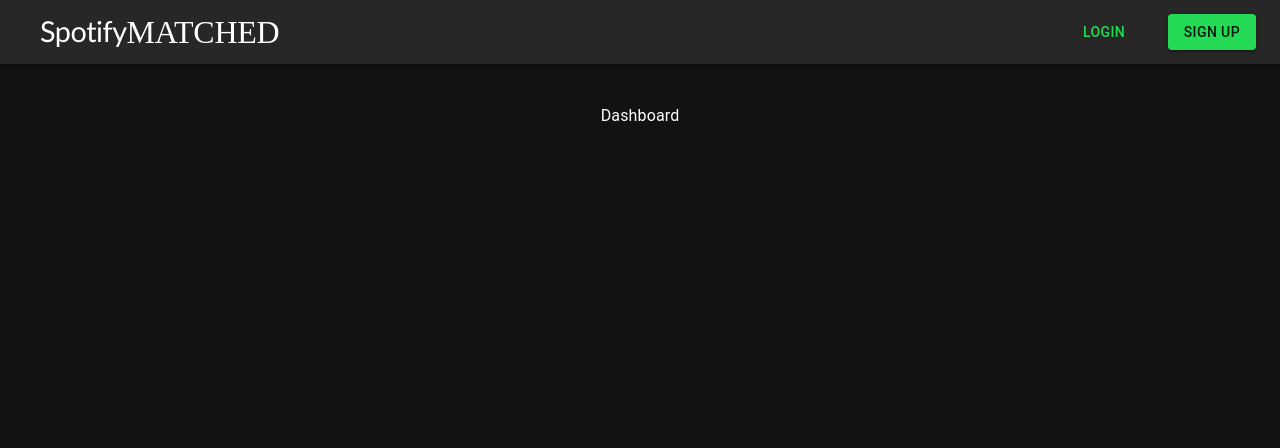
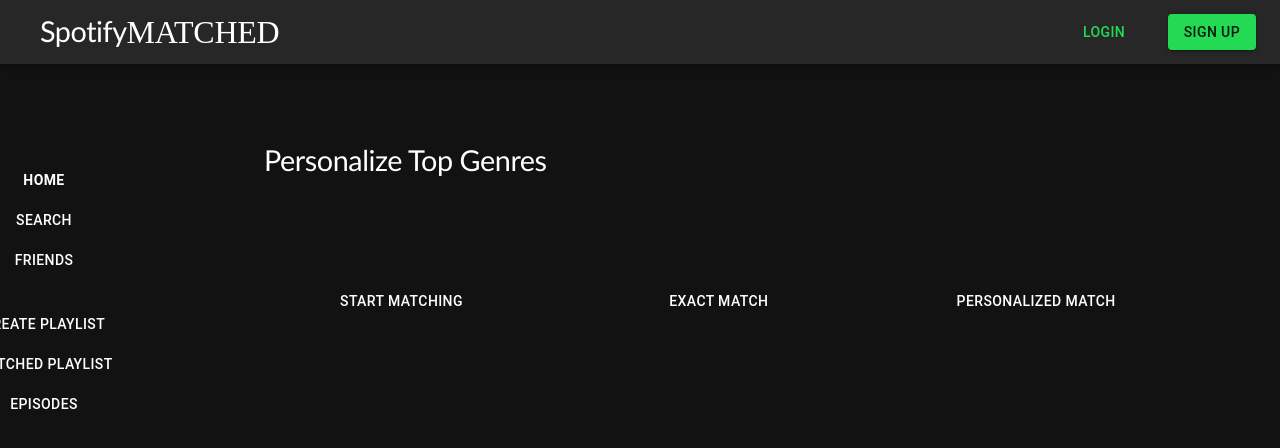
Before and after one commit to lyraphix/spotify-matched, a Next.js app: page / in a window 1280 px wide. Shown: the top 448 px of the page. Built offline with nearby package versions, Linux system fonts and the light colour scheme.

Commit message:
dashboard

```diff
--- a/src/pages/index.js
+++ b/src/pages/index.js
@@ -43,17 +43,150 @@
                </AppBar>
          </Box>
         <Box
-             sx={{
-               margin: 8,
-               display: 'flex',
-               flexDirection: 'column',
-               alignItems: 'center',
+          sx={{
+            mt: 20,
+            ml: -15,
+          }}>
 
-               // backgroundColor: 'primary.light',
-             }}>
-        <Box sx={{mt:5}}>
-          Dashboard
+          <Grid
+            container
+            direction="column"
+            justifyContent="space-evenly"
+          >
+
+            <Grid item xs={4}>
+              <Button
+                style={{ minWidth: '200px', minHeight: '40px' }}
+                variant="text"
+                size="medium"
+                sx={{ color: 'white', fontWeight: 'bold' }}
+                href="/posts/first-post"
+              >
+                Home
+              </Button>
+            </Grid>
+            <Grid item xs={4}>
+              <Button
+                style={{ minWidth: '200px', minHeight: '40px' }}
+                variant="text"
+                size="medium"
+                sx={{ flexGrow: 1, color: 'white' }}
+                href="/posts/first-post"
+              >
+                Search
+              </Button>
+            </Grid>
+            <Grid item xs={4}>
+              <Button
+                style={{ minWidth: '200px', minHeight: '40px' }}
+                variant="text"
+                size="medium"
+                sx={{ flexGrow: 1, color: 'white' }}
+                href="/posts/first-post"
+              >
+                Friends
+              </Button>
+            </Grid>
+            <Grid item xs={4}>
+              <Button
+                style={{ minWidth: '200px', minHeight: '40px' }}
+                variant="text"
+                size="medium"
+                sx={{ mt: 3, color: 'white' }}
+                href="/posts/first-post"
+              >
+                Create Playlist
+              </Button>
+            </Grid>
+            <Grid item xs={4}>
+              <Button
+                style={{ minWidth: '200px', minHeight: '40px' }}
+                variant="text"
+                size="medium"
+                sx={{ flexGrow: 1, color: 'white' }}
+                href="/posts/first-post"
+              >
+                Matched Playlist
+              </Button>
+            </Grid>
+            <Grid item xs={4}>
+              <Button
+                style={{ minWidth: '200px', minHeight: '40px' }}
+                variant="text"
+                size="medium"
+                sx={{ flexGrow: 1, color: 'white' }}
+                href="/posts/first-post"
+              >
+                Episodes
+              </Button>
+            </Grid>
+          </Grid>
+
         </Box>
+
+        <Box>
+          <Box
+            sx={{
+              mt: -35,
+              ml: 25,
+
+            }}>
+            <Typography variant="h1">
+              Personalize Top Genres
+            </Typography>
+          </Box>
+          <Box
+            sx={{
+              mt: 0,
+              ml: 25,
+
+            }}>
+            <Grid
+              container
+              direction="row"
+              justifyContent="space-evenly"
+              alignItems="flex-start"
+            >
+
+              <Grid item xs={4}>
+                <Button
+                  style={{ minWidth: '275px', minHeight: '200px' }}
+                  variant="text"
+                  size="medium"
+                  sx={{ mt: 3, color: 'white' }}
+                  href="/posts/first-post"
+                >
+                  Start Matching
+                </Button>
+              </Grid>
+
+              <Grid item xs={4}>
+                <Button
+                  style={{ minWidth: '275px', minHeight: '200px' }}
+                  variant="text"
+                  size="medium"
+                  sx={{ mt: 3, color: 'white' }}
+                  href="/posts/first-post"
+                >
+                  Exact Match
+                </Button>
+              </Grid>
+
+              <Grid item xs={4}>
+                <Button
+                  style={{ minWidth: '275px', minHeight: '200px' }}
+                  variant="text"
+                  size="medium"
+                  sx={{ mt: 3, color: 'white' }}
+                  href="/posts/first-post"
+                >
+                  Personalized Match
+                </Button>
+              </Grid>
+
+            </Grid>
+          </Box>
+
         </Box>
     </Container>
   )
--- a/src/pages/posts/first-post.js
+++ b/src/pages/posts/first-post.js
@@ -174,7 +174,7 @@
                   <FormControlLabel
                     control={<Checkbox value="allowExtraEmails" color="primary" />}
                     label={<Typography variant='h3'>I accept the
-                    <Link href="https://www.termsofservicegenerator.net/live.php?token=HvXPylMhj0isjb0BWhdDDjTGyqHLDEMR" >
+                    <Link href="/posts/tos" >
                     {'Terms of Service'}
                   </Link> and the <Link href="https://www.gdprprivacypolicy.net/live.php?token=RYjiEytOOHcu0QGU3fMFSlUObDcusrYS" >
                     {'Privacy Policy'}
--- a/src/pages/posts/tos.js
+++ b/src/pages/posts/tos.js
@@ -68,7 +68,7 @@
 
                 <h2>8. Your Privacy</h2>
 
-                <p>Please read our Privacy Policy.</p>
+                <p>Please read our <a href="https://www.gdprprivacypolicy.net/live.php?token=RYjiEytOOHcu0QGU3fMFSlUObDcusrYS">Privacy Policy</a>.</p>
 
                 <h2>9. Governing Law</h2>
 
```
